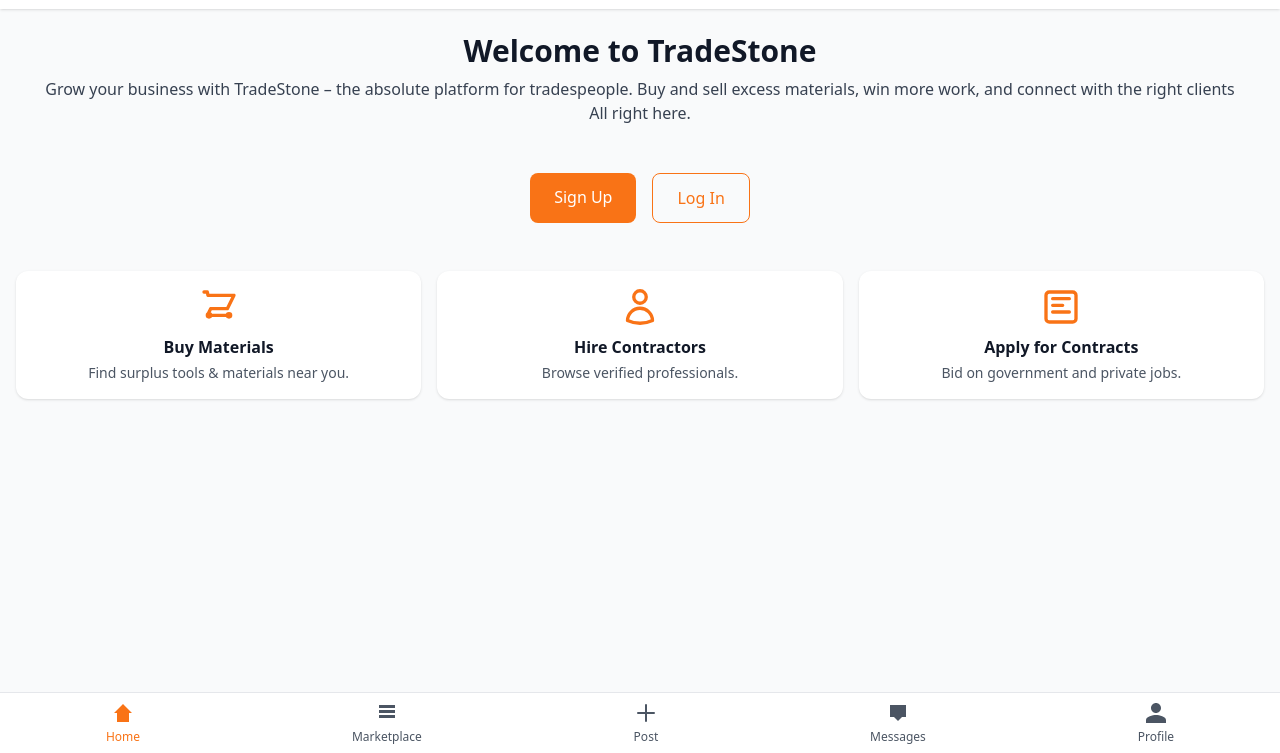
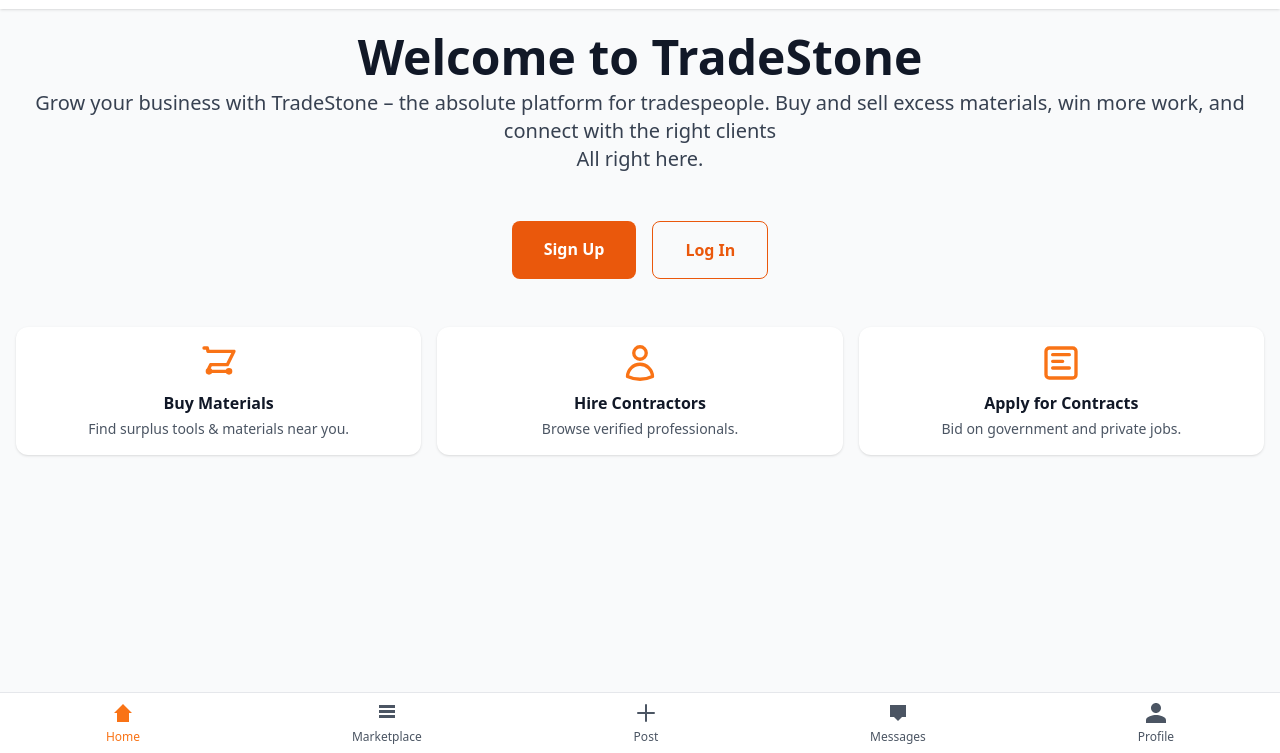
Before and after one commit to R-Bowes/TradeStone, a plain HTML site: page index.html in a window 1280 px wide. Shown: the part 47-800 px from the top of the page. Drawn offline with nearby package versions, Linux system fonts and the light colour scheme.

Commit message:
Enhance hero section heading and CTA

```diff
--- a/index.html
+++ b/index.html
@@ -21,8 +21,8 @@
 
   <!-- Hero / Intro -->
   <section class="px-4 py-6 text-center">
-    <h2 class="text-3xl font-extrabold mb-2">Welcome to TradeStone</h2>
-    <p class="text-gray-700 mb-6">
+    <h2 class="text-5xl font-extrabold mb-2">Welcome to TradeStone</h2>
+    <p class="text-gray-700 text-xl mb-6">
       Grow your business with TradeStone – the absolute platform for tradespeople.
 Buy and sell excess materials, win more work, and connect with the right clients<br>
       All right here.
@@ -33,11 +33,11 @@
   <section class="px-4 pb-8 text-center">
     <div class="flex flex-col sm:flex-row justify-center gap-4">
       <a href="signup.html"
-         class="px-6 py-3 bg-orange-500 text-white rounded-lg font-medium focus:ring-2 focus:ring-orange-400">
+         class="px-8 py-4 bg-orange-600 hover:bg-orange-700 text-white rounded-lg font-semibold focus:ring-2 focus:ring-orange-500">
         Sign Up
       </a>
       <a href="login.html"
-         class="px-6 py-3 border border-orange-500 text-orange-500 rounded-lg font-medium focus:ring-2 focus:ring-orange-400">
+         class="px-8 py-4 border border-orange-600 text-orange-600 hover:bg-orange-50 rounded-lg font-semibold focus:ring-2 focus:ring-orange-500">
         Log In
       </a>
     </div>
```
